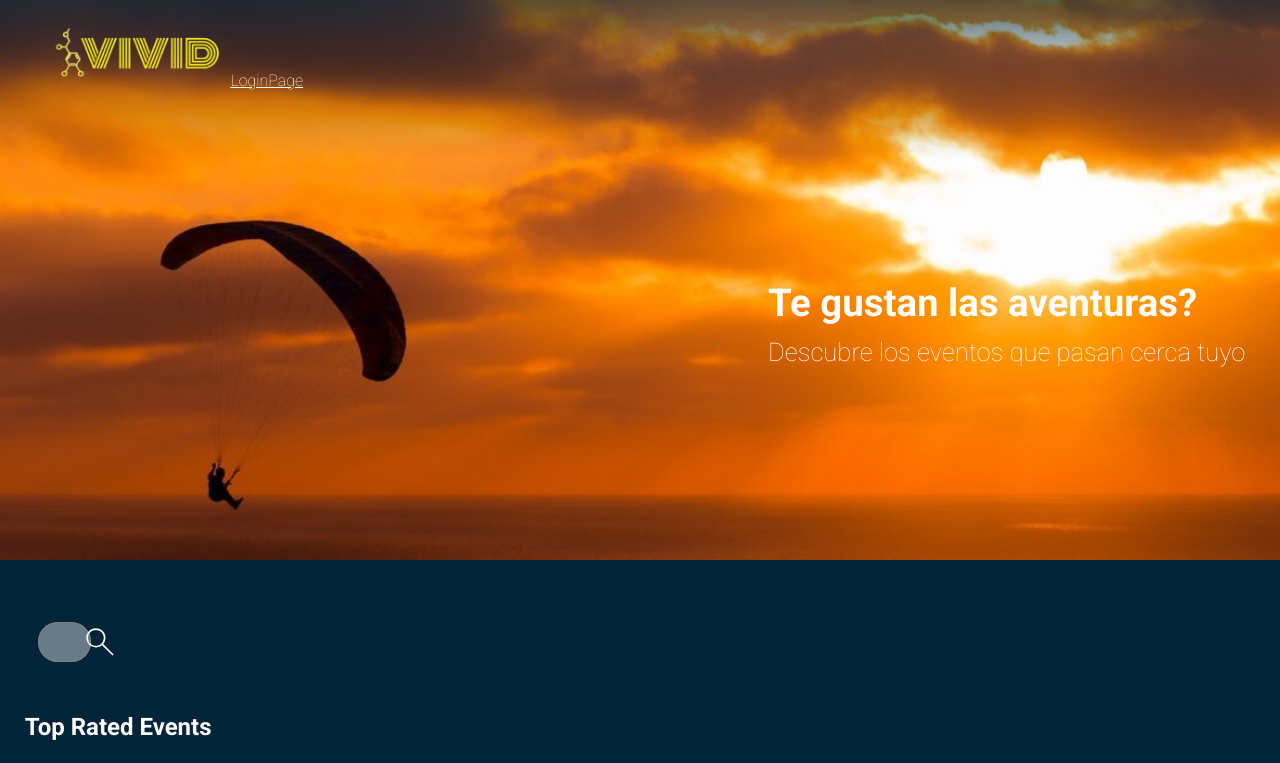
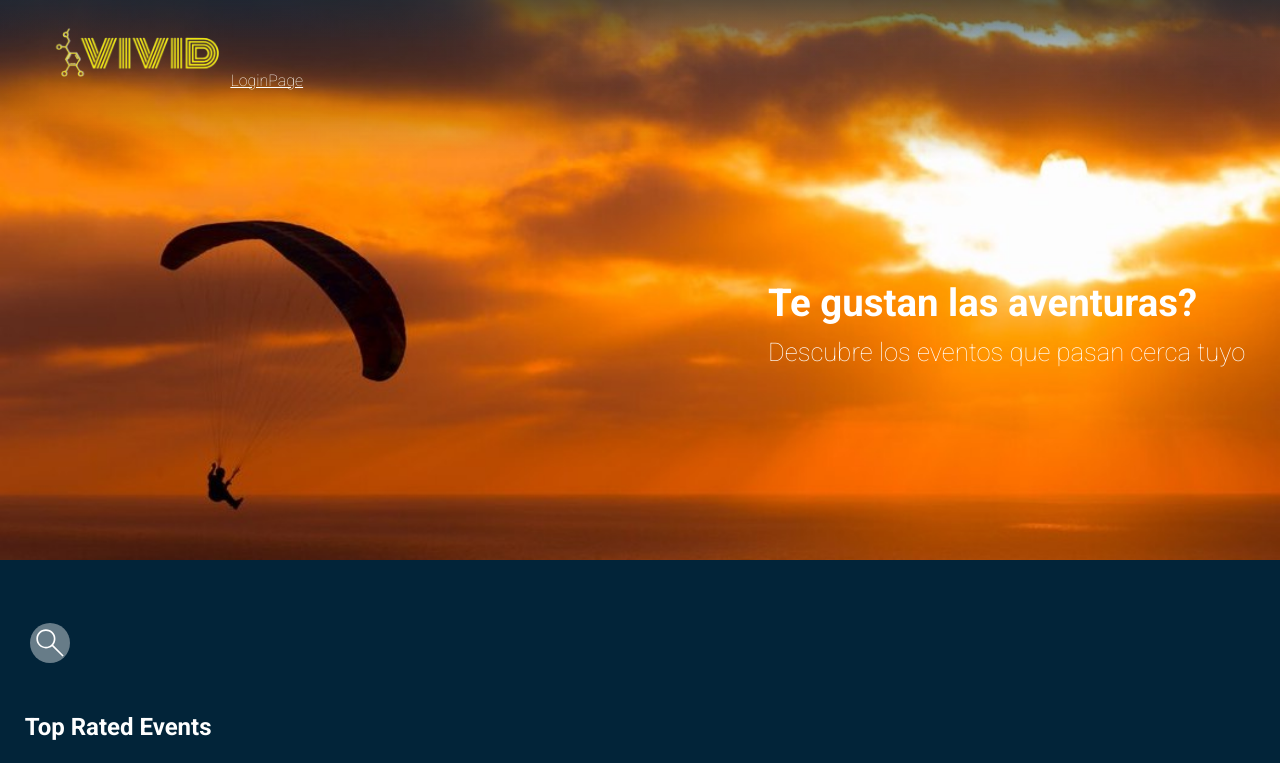
Before and after one commit to Marinafactoriaf5/pn11-finalproject-group4, a React (Vite) app: page / in a window 1280 px wide. Shown: the top 763 px of the page. Built offline with nearby package versions, Linux system fonts and the light colour scheme; grey boxes are pictures that could not be loaded.

Commit message:
search bar corrections

```diff
--- a/src/Components/Header/Header.jsx
+++ b/src/Components/Header/Header.jsx
@@ -10,7 +10,6 @@ function Header() {
     <header>
       <img src={Logo} className="logo" alt="VIVID" />
       <a className="navLogin" href="loginPage">LoginPage</a>
-
     </header>
   );
 }
--- a/src/Components/Header/SearchBar.css
+++ b/src/Components/Header/SearchBar.css
@@ -5,11 +5,13 @@
   }
 
   .searchBar.active input {
+
     width: 30vw;
   }
 
   .searchInputWrapper {
     position: relative;
+
   }
 
   .searchInput {
@@ -19,27 +21,32 @@
     box-sizing: border-box;
     height: 40px;
     border-radius: 30px;
-    background: rgba(255, 255, 255, 0.40);
+    background: rgba(255, 255, 255, 0.50);
     font-weight: 300;
     color: white;
     border: none;
     font-size: 16px;
-    padding-left: 1%;
-    padding-right: 40px;
     transition: all 0.7s ease;
   }
 
   .searchInput::placeholder {
-    color: #9a9a9a;
+    color: #6a6a6a;
   }
 
   .searchIcon {
+    width: 40px;
+    height: 40px;
     position: absolute;
-    top: -20%;
-    right: 15px;
+    top: -50%;
+    right: 8%;
     cursor: pointer;
     transition: all 0.5s ease;
     transform: rotate(0deg);
+    background-color: rgba(255, 255, 255, 0.40);
+    border-radius: 50%;
+    display: flex;
+    align-items: center;
+    justify-content: center;
   }
 
   .searchBar.active span {
--- a/src/Components/Header/SearchBar.jsx
+++ b/src/Components/Header/SearchBar.jsx
@@ -1,18 +1,17 @@
-import './searchBar.css'
+import './searchBar.css';
 import SearchBtn from "../../assets/searchBtn.svg";
 import React, { useState, useRef, useEffect } from 'react';
 
-
 function SearchBar({ handleSearch }) {
     const [searchActive, setSearchActive] = useState(false);
-    const searchInputRef = useRef();
+    const searchBarRef = useRef();
 
     const toggleSearch = () => {
         setSearchActive(!searchActive);
     };
 
     const handleClickOutside = (event) => {
-        if (searchInputRef.current && !searchInputRef.current.contains(event.target)) {
+        if (searchBarRef.current && !searchBarRef.current.contains(event.target)) {
             setSearchActive(false);
         }
     };
@@ -23,17 +22,17 @@ function SearchBar({ handleSearch }) {
         return () => {
             document.removeEventListener("mousedown", handleClickOutside);
         };
-      }, []); // Funcion de barra dinámica
+    }, []);
 
     const handleFormSubmit = (event) => {
         event.preventDefault();
     };
+
     return (
-        <div className={`searchBar ${searchActive ? "active" : ""}`}>
-            <form >
+        <div ref={searchBarRef} className={`searchBar ${searchActive ? "active" : ""}`}>
+            <form onSubmit={handleFormSubmit}>
                 <label htmlFor="searchInput" className="searchInputWrapper">
                     <input
-                        onSubmit={handleFormSubmit}
                         id="searchInput"
                         className="searchInput"
                         type="text"
@@ -42,7 +41,7 @@ function SearchBar({ handleSearch }) {
                         onChange={handleSearch}
                     />
                     <span className="searchIcon" onClick={toggleSearch} >
-                        <img src={SearchBtn} alt="Search" />
+                        <img src={SearchBtn} className="searchImg" alt="Search" />
                     </span>
                 </label>
             </form>
```
Lines whose indentation alone changed are shown as unchanged.
